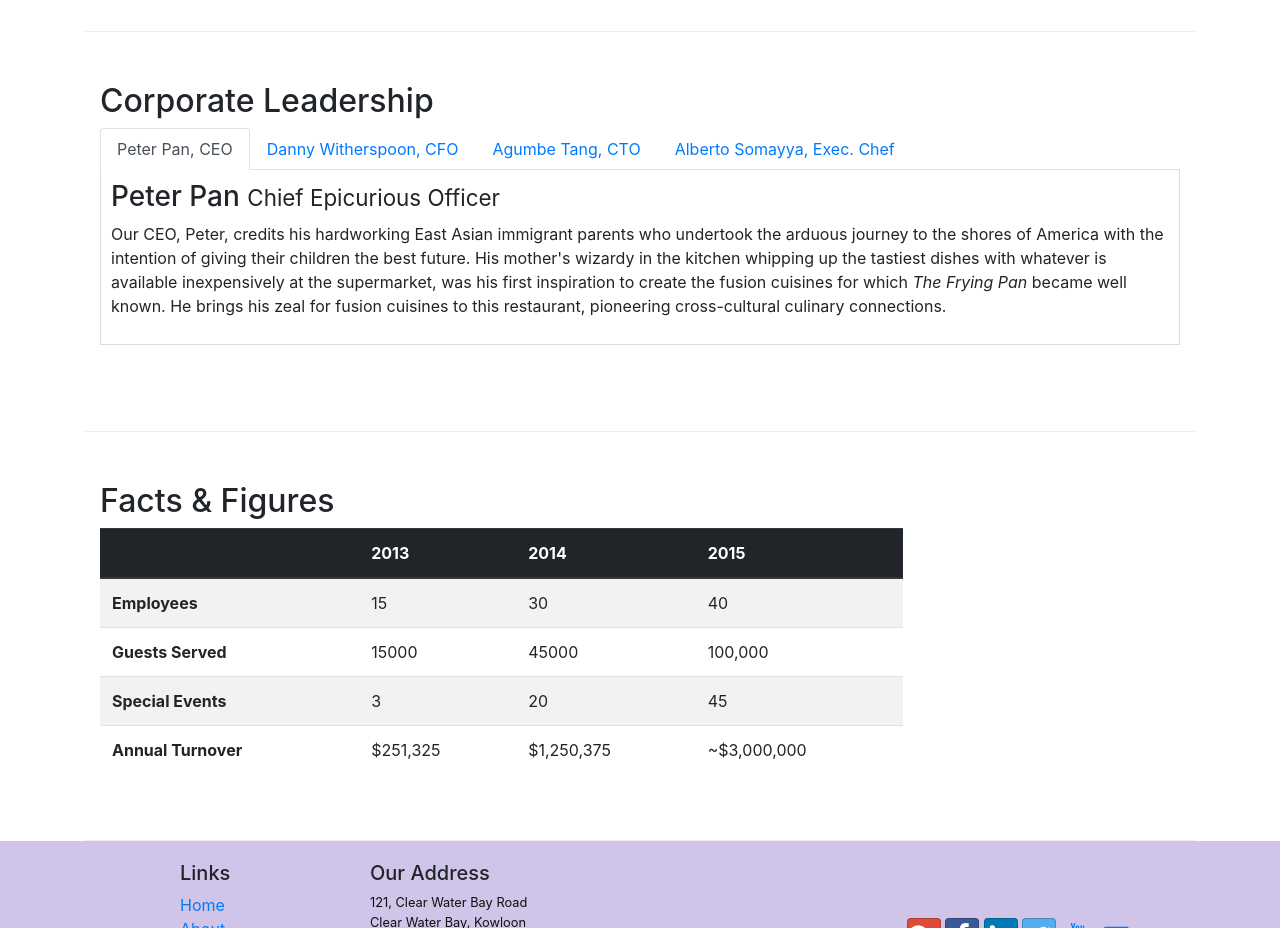
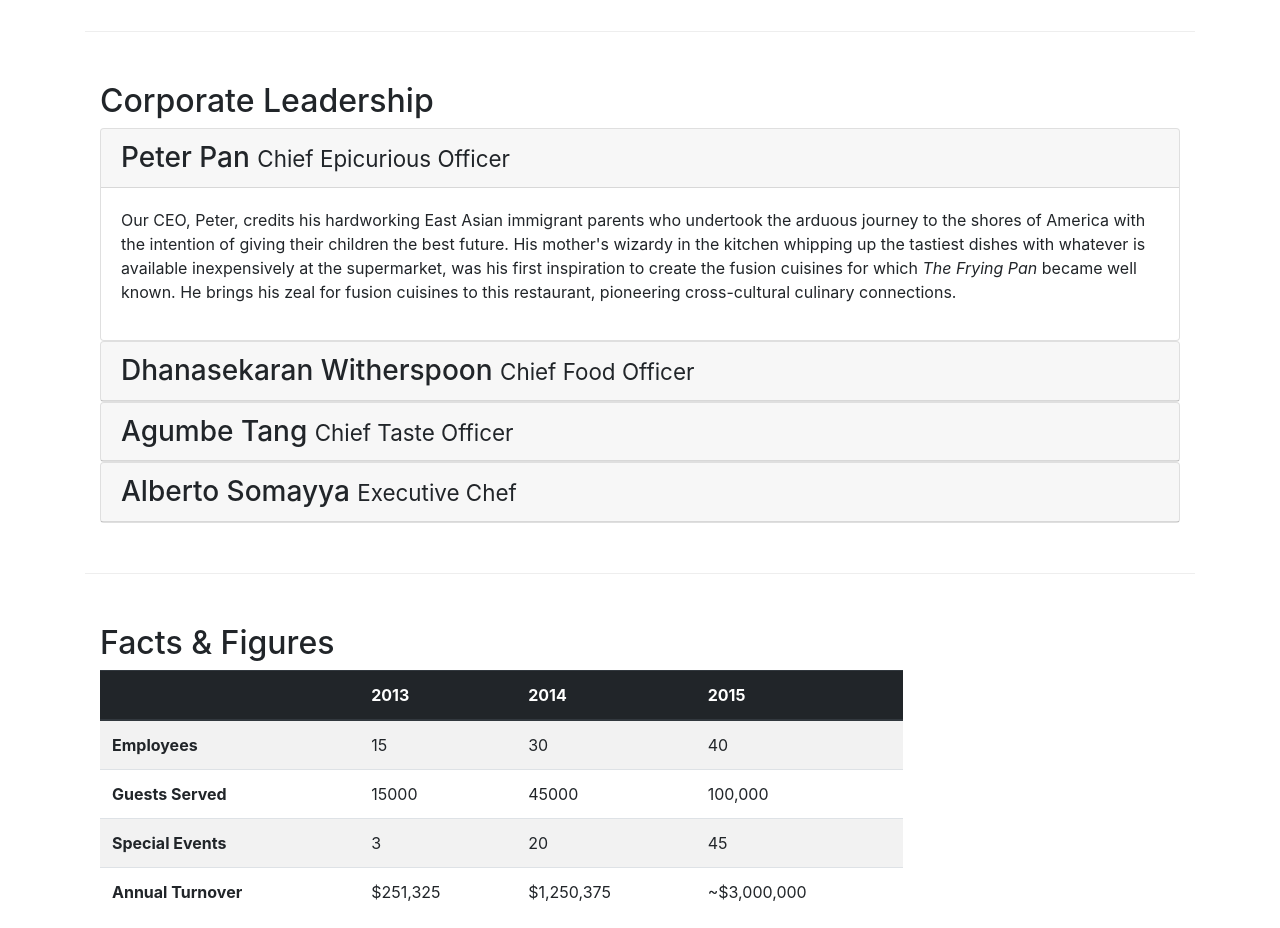
Before and after one commit to AdityaJasuja/Bootstrap-4, a website: page aboutus.html in a window 1280 px wide. Shown: the part 980-1908 px from the top of the page. Drawn offline with nearby package versions, Linux system fonts and the light colour scheme.

Commit message:
accordion

```diff
--- a/aboutus.html
+++ b/aboutus.html
@@ -102,37 +102,64 @@
             <div class="col-12">
                 <h2>Corporate Leadership</h2>
 
-                <ul class="nav nav-tabs">
-                    <li class="nav-item">
-                        <a class="nav-link active" href="#peter" role="tab" data-toggle="tab">Peter Pan, CEO</a>
-                    </li>
-                    <li class="nav-item">
-                        <a class="nav-link" href="#danny" role="tab" data-toggle="tab">Danny Witherspoon, CFO</a>
-                    </li>
-                    <li class="nav-item">
-                        <a class="nav-link" href="#agumbe" role="tab" data-toggle="tab">Agumbe Tang, CTO</a>
-                    </li>
-                    <li class="nav-item">
-                        <a class="nav-link" href="#alberto" role="tab" data-toggle="tab">Alberto Somayya, Exec. Chef</a>
-                    </li>
-                </ul>
 
-                <div class="tab-content">
-                    <div role="tabpanel" class="tab-pane fade show active" id="peter">
-                        <h3>Peter Pan <small>Chief Epicurious Officer</small></h3>
-                        <p class="d-none d-sm-block">Our CEO, Peter, credits his hardworking East Asian immigrant parents who undertook the arduous journey to the shores of America with the intention of giving their children the best future. His mother's wizardy in the kitchen whipping up the tastiest dishes with whatever is available inexpensively at the supermarket, was his first inspiration to create the fusion cuisines for which <em>The Frying Pan</em> became well known. He brings his zeal for fusion cuisines to this restaurant, pioneering cross-cultural culinary connections.</p>
+
+                <div id="accordion">
+                    <div class="card">
+                        <div class="card-header" role="tab" id="peterhead">
+                            <h3 class="mb-0">
+                                <a data-toggle="collapse" data-target="#peter">Peter Pan <small>Chief Epicurious Officer</small>
+                                </a>
+                            </h3>
+                        </div>
+                        <div role="tabpanel" class="collapse show" id="peter" data-parent="#accordion">
+                            <div class="card-body">
+                                <p class="d-none d-sm-block">Our CEO, Peter, credits his hardworking East Asian immigrant parents who undertook the arduous journey to the shores of America with the intention of giving their children the best future. His mother's wizardy in the kitchen whipping up the tastiest dishes with whatever is available inexpensively at the supermarket, was his first inspiration to create the fusion cuisines for which <em>The Frying Pan</em> became well known. He brings his zeal for fusion cuisines to this restaurant, pioneering cross-cultural culinary connections.</p>
+
+                            </div>
+                        </div>
                     </div>
-                    <div role="tabpanel" class="tab-pane fade" id="danny">
-                        <h3>Dhanasekaran Witherspoon <small>Chief Food Officer</small></h3>
-                        <p class="d-none d-sm-block">Our CFO, Danny, as he is affectionately referred to by his colleagues, comes from a long established family tradition in farming and produce. His experiences growing up on a farm in the Australian outback gave him great appreciation for varieties of food sources. As he puts it in his own words, <em>Everything that runs, wins, and everything that stays, pays!</em></p>
+
+                    <div class="card">
+                        <div class="card-header" role="tab" id="dannyhead">
+                            <h3 class="mb-0">
+                                <a data-toggle="collapse" data-target="#danny">Dhanasekaran Witherspoon <small>Chief Food Officer</small>
+                                </a>
+                            </h3>
+                        </div>
+                        <div role="tabpanel" class="collapse" id="danny" data-parent="#accordion">
+                            <div class="card-body">
+                                <p class="d-none d-sm-block">Our CFO, Danny, as he is affectionately referred to by his colleagues, comes from a long established family tradition in farming and produce. His experiences growing up on a farm in the Australian outback gave him great appreciation for varieties of food sources. As he puts it in his own words, <em>Everything that runs, wins, and everything that stays, pays!</em></p>
+                            </div>
+                        </div>
                     </div>
-                    <div role="tabpanel" class="tab-pane fade" id="agumbe">
-                        <h3>Agumbe Tang <small>Chief Taste Officer</small></h3>
-                        <p class="d-none d-sm-block">Blessed with the most discerning gustatory sense, Agumbe, our CTO, personally ensures that every dish that we serve meets his exacting tastes. Our chefs dread the tongue lashing that ensues if their dish does not meet his exacting standards. He lives by his motto, <em>You click only if you survive my lick.</em></p>
+
+                    <div class="card">
+                        <div class="card-header" role="tab" id="agumbehead">
+                            <h3 class="mb-0">
+                                <a data-toggle="collapse" data-target="#agumbe">Agumbe Tang <small>Chief Taste Officer</small>
+                                </a>
+                            </h3>
+                        </div>
+                        <div role="tabpanel" class="collapse" id="agumbe" data-parent="#accordion">
+                            <div class="card-body">
+                                <p class="d-none d-sm-block">Blessed with the most discerning gustatory sense, Agumbe, our CTO, personally ensures that every dish that we serve meets his exacting tastes. Our chefs dread the tongue lashing that ensues if their dish does not meet his exacting standards. He lives by his motto, <em>You click only if you survive my lick.</em></p>
+                            </div>
+                        </div>
                     </div>
-                    <div role="tabpanel" class="tab-pane fade" id="alberto">
-                        <h3>Alberto Somayya <small>Executive Chef</small></h3>
-                        <p class="d-none d-sm-block">Award winning three-star Michelin chef with wide International experience having worked closely with whos-who in the culinary world, he specializes in creating mouthwatering Indo-Italian fusion experiences. He says, <em>Put together the cuisines from the two craziest cultures, and you get a winning hit! Amma Mia!</em></p>
+
+                    <div class="card">
+                        <div class="card-header" role="tab" id="albertohead">
+                            <h3 class="mb-0">
+                                <a data-toggle="collapse" data-target="#alberto">Alberto Somayya <small>Executive Chef</small>
+                                </a>
+                            </h3>
+                        </div>
+                        <div role="tabpanel" class="collapse" id="alberto" data-parent="#accordion">
+                            <div class="card-body">
+                                <p class="d-none d-sm-block">Award winning three-star Michelin chef with wide International experience having worked closely with whos-who in the culinary world, he specializes in creating mouthwatering Indo-Italian fusion experiences. He says, <em>Put together the cuisines from the two craziest cultures, and you get a winning hit! Amma Mia!</em></p>
+                            </div>
+                        </div>
                     </div>
                 </div>
             </div>
```
